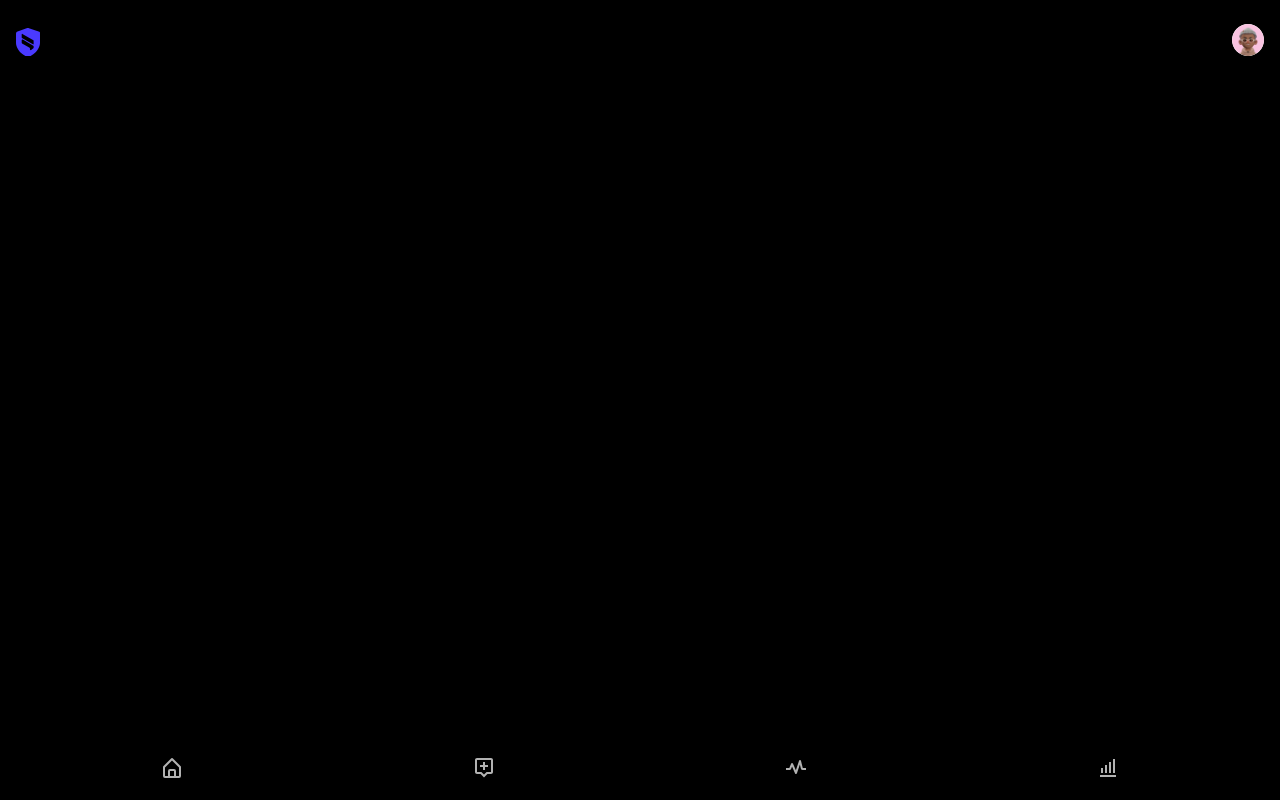
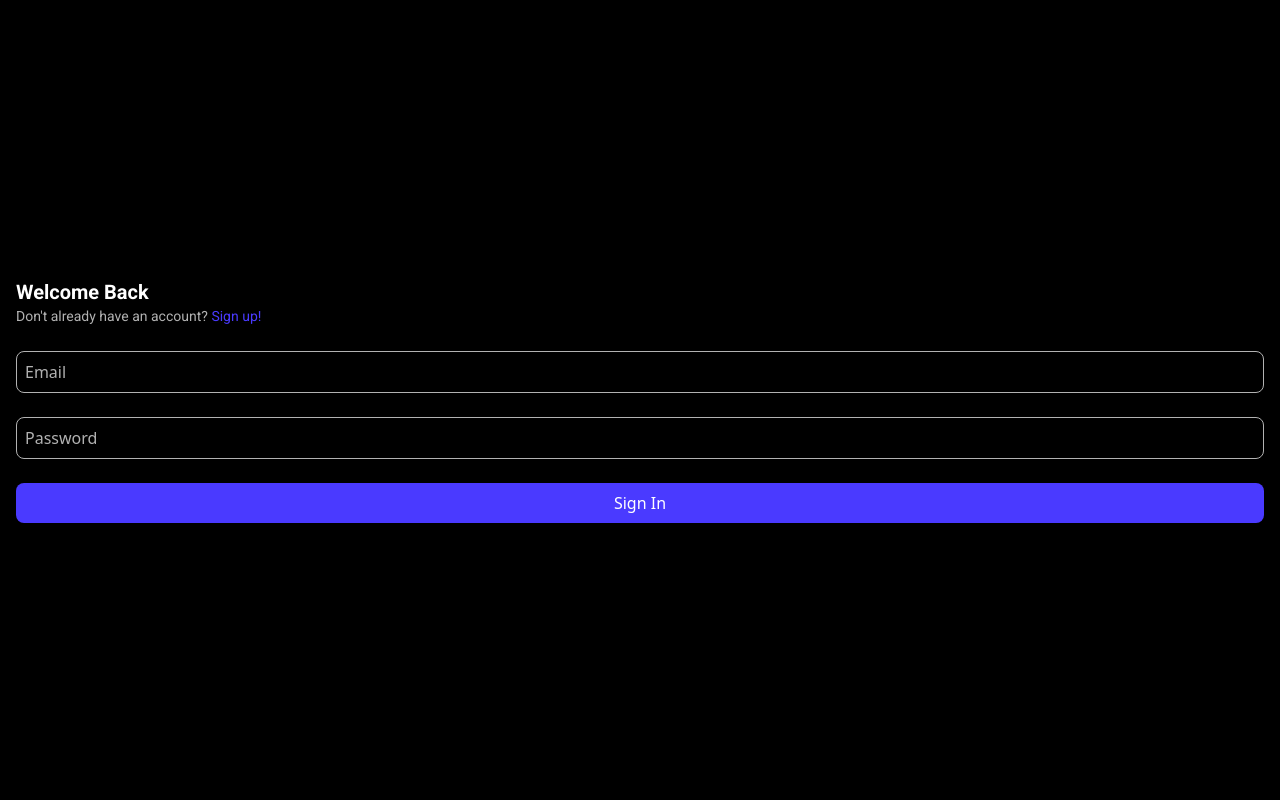
Before and after one commit to Rangerz132/spendguard-app, a React (Vite) app: page /signin in a window 1280 px wide. Built offline with nearby package versions, Linux system fonts and the light colour scheme; no server answers.

Commit message:
add signup, signin and proxy

```diff
--- a/src/components/Option/OptionSlot.tsx
+++ b/src/components/Option/OptionSlot.tsx
@@ -1,4 +1,4 @@
-import React from "react";
+import React, { useState } from "react";
 import { OptionType } from "./type/OptionType";
 
 const OptionSlot = (props: {
@@ -7,9 +7,11 @@ const OptionSlot = (props: {
   onClick: () => void;
 }) => {
   const { activityOption, data } = props;
-
+  const [isHover, setIsHover] = useState<boolean>(false);
   return (
     <div
+      onMouseEnter={() => setIsHover(true)}
+      onMouseLeave={() => setIsHover(false)}
       onClick={() => {
         activityOption.action(data);
         props.onClick();
@@ -21,7 +23,13 @@ const OptionSlot = (props: {
         className: "w-6 h-6 text-theme-dark-grey theme-light:text-black",
       })}
       {/** Title */}
-      <p className="text-white text-base theme-light:text-theme-light-dark-grey">
+      <p
+        className={` text-base transition ${
+          isHover
+            ? "text-indigo"
+            : "text-white theme-light:text-theme-light-dark-grey"
+        }`}
+      >
         {activityOption.title}
       </p>
     </div>
--- a/src/components/Sidebar/Sidebar.tsx
+++ b/src/components/Sidebar/Sidebar.tsx
@@ -9,6 +9,7 @@ import {
   OverlayContext,
   useOverlayContext,
 } from "../../contexts/OverlayContext";
+import SignOut from "../Sign/SignOut";
 
 const Sidebar = () => {
   const { setOverlay } = useOverlayContext(OverlayContext);
@@ -16,12 +17,12 @@ const Sidebar = () => {
 
   return (
     <div
-      className={`w-[75vw] h-screen fixed bg-theme-dark-dark-grey z-21 left-0 transition-transform duration-500 ${
+      className={`w-[75vw] h-full fixed bg-theme-dark-dark-grey z-21 left-0 transition-transform duration-500 ${
         settings ? "" : "-translate-x-[100%]"
       } theme-light:bg-white`}
     >
-      <div className=" flex flex-col ">
-        <div className="flex flex-row space-x-2 items-center p-6">
+      <div className=" flex flex-col relative h-full">
+        <div className="flex flex-row space-x-2 items-center p-6 ">
           {/** Avatar */}
           <Avatar enableInteraction={false} />
           {/** Info */}
@@ -49,6 +50,9 @@ const Sidebar = () => {
           ))}
         </div>
       </div>
+      <div className="absolute left-6 bottom-6">
+        <SignOut />
+      </div>
     </div>
   );
 };
--- /dev/null
+++ b/src/components/Sign/SignOut.tsx
@@ -0,0 +1,33 @@
+import { BiDoorOpen } from "react-icons/bi";
+import { useNavigate } from "react-router";
+import { AuthContext, useAuthContext } from "../../contexts/AuthContext";
+
+const SignOut = () => {
+  const { signOut } = useAuthContext(AuthContext);
+  const navigate = useNavigate();
+
+  const handleSignOut = async (event) => {
+    event.preventDefault();
+
+    try {
+      await signOut();
+      navigate("/signin");
+    } catch (error) {
+      console.error(error);
+    }
+  };
+
+  return (
+    <div
+      onClick={handleSignOut}
+      className="flex flex-row items-center space-x-2 text-cherry "
+    >
+      {/** Icon */}
+      <BiDoorOpen className="icon" />
+      {/** Title */}
+      <p className="capitalize"> Sign out</p>
+    </div>
+  );
+};
+
+export default SignOut;
--- a/src/contexts/AuthContext.tsx
+++ b/src/contexts/AuthContext.tsx
@@ -13,6 +13,7 @@ type AuthContextType = {
     error?: any;
   }>;
   signOut: any;
+  signInUser: any;
 };
 
 export const AuthContext = createContext<any>(null);
@@ -38,6 +39,28 @@ export function AuthContextProvider({
     return { success: true, data };
   };
 
+  const signInUser = async (email: string, password: string) => {
+    const { data, error } = await supabase.auth.signInWithPassword({
+      email,
+      password,
+    });
+
+    if (error) {
+      console.error("There was a problem signing in", error);
+      return { success: false, error };
+    }
+
+    return { success: true, data };
+  };
+
+  const signOut = () => {
+    const { error } = supabase.auth.signOut();
+
+    if (error) {
+      console.error("There was an error:", error);
+    }
+  };
+
   useEffect(() => {
     supabase.auth.getSession().then(({ data: { session } }) => {
       if (session?.user?.email) {
@@ -50,17 +73,9 @@ export function AuthContextProvider({
     });
   }, []);
 
-  const signOut = () => {
-    const { error } = supabase.auth.signOut();
-
-    if (error) {
-      console.error("There was an error:", error);
-    }
-  };
-
   return (
     <AuthContext.Provider
-      value={{ session, setSession, signUpNewUser, signOut }}
+      value={{ session, setSession, signUpNewUser, signOut, signInUser }}
     >
       {children}
     </AuthContext.Provider>
--- a/src/main.tsx
+++ b/src/main.tsx
@@ -5,9 +5,12 @@ import { store } from "./store/store.tsx";
 import { Provider } from "react-redux";
 import "./index.css";
 import { router } from "./routes/routes.tsx";
+import { AuthContextProvider } from "./contexts/AuthContext.tsx";
 
 createRoot(document.getElementById("root")!).render(
   <Provider store={store}>
-    <RouterProvider router={router}></RouterProvider>
+    <AuthContextProvider>
+      <RouterProvider router={router}></RouterProvider>
+    </AuthContextProvider>
   </Provider>
 );
--- a/src/pages/Layout.tsx
+++ b/src/pages/MainLayout.tsx
@@ -8,12 +8,12 @@ import StatusCard from "../components/Status/StatusCard";
 import Sidebar from "../components/Sidebar/Sidebar";
 import { SettingsContextProvider } from "../contexts/SettingsContext";
 import ActivityOptionCard from "../components/Option/ActivityOption/ActivityOptionCard";
-import { AuthContextProvider } from "../contexts/AuthContext";
+import PrivateLayout from "./PrivateLayout";
 
-const Layout = () => {
+const MainLayout = () => {
   return (
     <>
-      <AuthContextProvider>
+      <PrivateLayout>
         <OverlayContextProvider>
           <SettingsContextProvider>
             <Header />
@@ -27,9 +27,9 @@ const Layout = () => {
             </div>
           </SettingsContextProvider>
         </OverlayContextProvider>
-      </AuthContextProvider>
+      </PrivateLayout>
     </>
   );
 };
 
-export default Layout;
+export default MainLayout;
--- /dev/null
+++ b/src/pages/PrivateLayout.tsx
@@ -0,0 +1,20 @@
+import { useNavigate } from "react-router";
+import { AuthContext, useAuthContext } from "../contexts/AuthContext";
+import { useEffect } from "react";
+
+const PrivateLayout = ({ children }: { children: React.ReactNode }) => {
+  const { session } = useAuthContext(AuthContext);
+  const navigate = useNavigate();
+
+  useEffect(() => {
+    if (!session) {
+      navigate("/signin");
+    }
+  }, [session, navigate]);
+
+  if (!session) return null; // or a loading spinner while redirecting
+
+  return <>{children}</>;
+};
+
+export default PrivateLayout;
--- a/src/pages/Signin.tsx
+++ b/src/pages/Signin.tsx
@@ -1,7 +1,74 @@
-import React from "react";
+import { Link, useNavigate } from "react-router";
+import Button from "../components/UI/Button";
+import { useState } from "react";
+import { AuthContext, useAuthContext } from "../contexts/AuthContext";
 
 const Signin = () => {
-  return <div>Signin</div>;
+  const [email, setEmail] = useState("");
+  const [password, setPassword] = useState("");
+  const [error, setError] = useState("");
+  const [loading, setLoading] = useState<boolean>(false);
+  const { signInUser } = useAuthContext(AuthContext);
+  const navigate = useNavigate();
+
+  const handleSignIn = async (event) => {
+    event.preventDefault();
+    setLoading(true);
+
+    try {
+      const result = await signInUser(email, password);
+      if (result.success) {
+        navigate("/");
+      }
+    } catch (error) {
+      setError("An error occured");
+    } finally {
+      setLoading(false);
+    }
+  };
+
+  return (
+    <div className="flex items-center justify-center min-h-screen">
+      <div className="wrapper page-wrapper w-[100%]">
+        <div>
+          {/** Title */}
+          <h2 className="text-white">Welcome back</h2>
+          {/** Subtext */}
+          <p className="text-theme-dark-grey">
+            Don't already have an account?{" "}
+            <Link to={"/signup"} className="text-indigo">
+              Sign up!
+            </Link>
+          </p>
+        </div>
+
+        <form onSubmit={handleSignIn}>
+          <div className="flex flex-col space-y-6">
+            {/** Email input */}
+            <input
+              onChange={(e) => setEmail(e.target.value)}
+              placeholder="Email"
+              type="email"
+              className="border border-theme-dark-grey"
+            ></input>
+            {/** Password input */}
+            <input
+              onChange={(e) => setPassword(e.target.value)}
+              placeholder="Password"
+              type="password"
+              className="border border-theme-dark-grey"
+            ></input>
+            {/** Signup button */}
+            <Button className="cta" type="submit">
+              Sign in
+            </Button>
+            {/** Error */}
+            {error && <p className="text-white">{error}</p>}
+          </div>
+        </form>
+      </div>
+    </div>
+  );
 };
 
 export default Signin;
--- a/src/pages/Signup.tsx
+++ b/src/pages/Signup.tsx
@@ -10,8 +10,6 @@ const Signup = () => {
   const [loading, setLoading] = useState<boolean>(false);
   const { session, setSession, signUpNewUser } = useAuthContext(AuthContext);
   const navigate = useNavigate();
-
-  console.log(email, password);
 
   const handleSignUp = async (event) => {
     event.preventDefault();
@@ -30,10 +28,11 @@ const Signup = () => {
   };
 
   return (
-    <div className="wrapper page-wrapper">
+    <div className="flex items-center justify-center min-h-screen">
+      <div className="wrapper page-wrapper w-[100%]">
         <div>
           {/** Title */}
-        <h1 className="text-white">Sign up today</h1>
+          <h2 className="text-white">Let's get started</h2>
           {/** Subtext */}
           <p className="text-theme-dark-grey">
             Already have an account?{" "}
@@ -68,6 +67,7 @@ const Signup = () => {
           </div>
         </form>
       </div>
+    </div>
   );
 };
 
--- a/src/routes/routes.tsx
+++ b/src/routes/routes.tsx
@@ -2,7 +2,7 @@ import { BiPulse } from "react-icons/bi";
 import { BiHighlight, BiMessageAltAdd } from "react-icons/bi";
 import { BiHomeAlt, BiBarChartAlt } from "react-icons/bi";
 import { RouteObject, createBrowserRouter } from "react-router";
-import Layout from "../pages/Layout";
+
 import Home from "../pages/Home";
 import AddActivity from "../pages/AddActivity";
 import UpdateActivity from "../pages/UpdateActivity";
@@ -10,26 +10,23 @@ import Analytics from "../pages/Analytics";
 import Activities from "../pages/Activities";
 import Signin from "../pages/Signin";
 import Signup from "../pages/Signup";
+import MainLayout from "../pages/MainLayout";
 
-const routeDefinitions = {
-  root: {
-    path: "/",
-    element: <Layout />,
-    children: [
+const authRoutes = [
   {
     path: "/signin",
     element: <Signin />,
-        name: "Signin",
-        id: "signin",
-        icon: null,
   },
   {
     path: "/signup",
     element: <Signup />,
-        name: "Signup",
-        id: "signup",
-        icon: null,
   },
+];
+
+const appRoutes = {
+  path: "/",
+  element: <MainLayout />,
+  children: [
     {
       path: "/",
       element: <Home />,
@@ -66,25 +63,28 @@ const routeDefinitions = {
       icon: <BiBarChartAlt />,
     },
   ],
-  },
 };
 
-export const routes: RouteObject[] = [routeDefinitions.root];
+export const routes: RouteObject[] = [
+  ...authRoutes, // Not wrapped in Layout
+  appRoutes, // Wrapped in Layout
+];
 
 export const router = createBrowserRouter(routes);
 
-export const allRoutes = routeDefinitions.root.children.map((route) => ({
+// Only export routes that are under layout for menus
+export const allRoutes = appRoutes.children!.map((route) => ({
   name: route.name,
   path: route.path,
   icon: route.icon,
 }));
 
-export const menuRoutes = routeDefinitions.root.children
-  .filter((route) =>
-    ["home", "addActivity", "analytics", "activities"].includes(route.id)
+export const menuRoutes = appRoutes
+  .children!.filter((route) =>
+    ["home", "addActivity", "analytics", "activities"].includes(route.id!)
   )
   .map((route) => ({
-    name: route.name,
-    path: route.path,
-    icon: route.icon,
+    name: route.name!,
+    path: route.path!,
+    icon: route.icon!,
   }));
```
Lines whose indentation alone changed are shown as unchanged.
